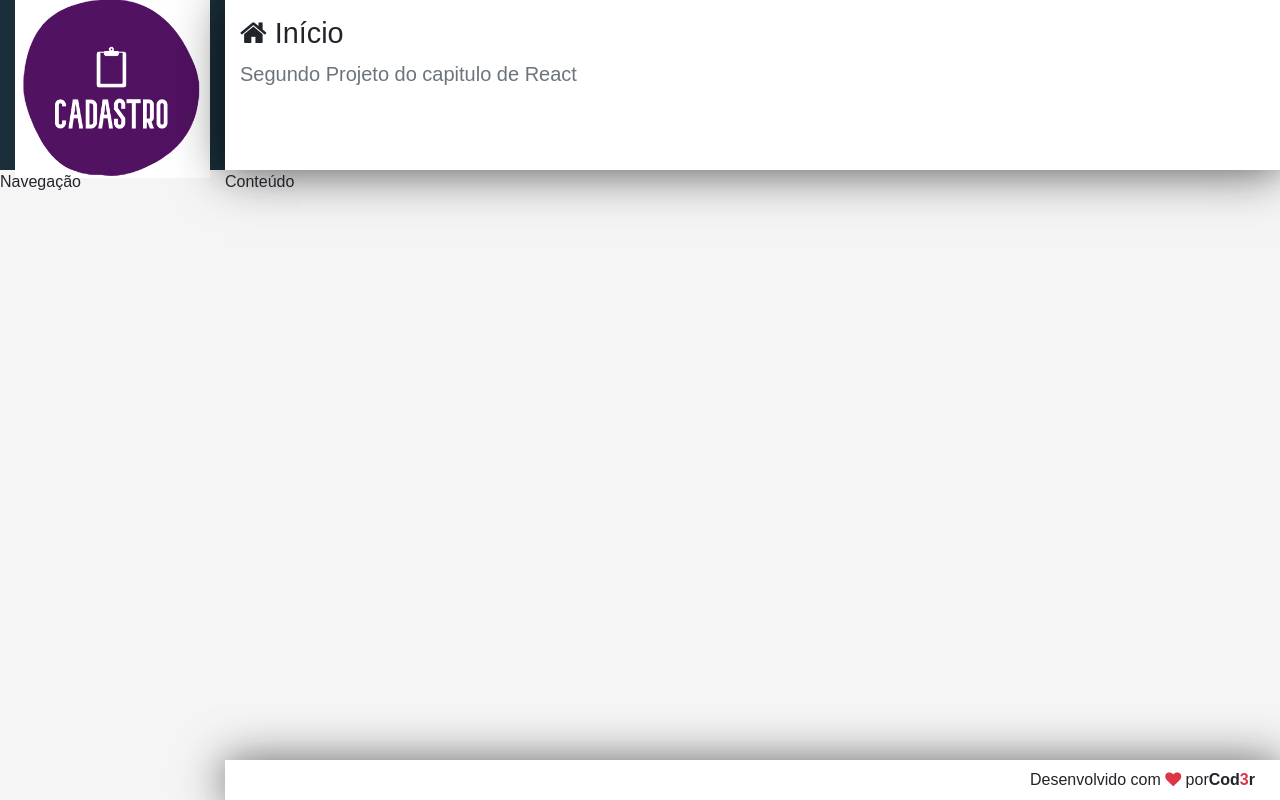
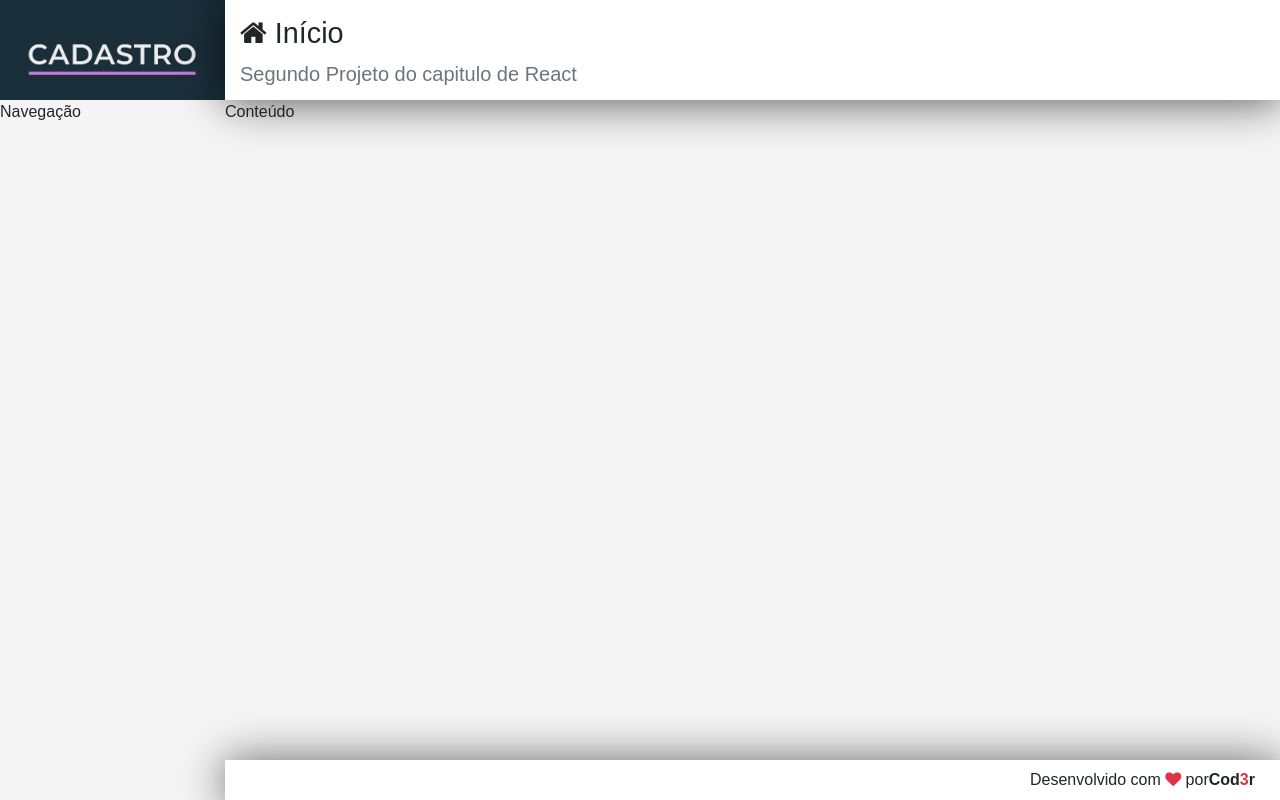
Before and after one commit to v1n1c1u5ouza/ReactJs-crud, a React (Create React App) app in the folder frontend/: page / in a window 1280 px wide. Built offline with nearby package versions, Linux system fonts and the light colour scheme.

Commit message:
Fix: Wrong logo file

```diff
--- a/frontend/src/main/App.css
+++ b/frontend/src/main/App.css
@@ -1,8 +1,8 @@
 :root {
   --bg-dark: #1a2f3a;
 
-  --logo-height: 160px;
-  --header-height: 170px;
+  --logo-height: 100px;
+  --header-height: 100px;
   --aside-width: 225px;
   --footer-height: 40px;
 
```
Also changed, not shown: frontend/src/assets/img/logo.png.
